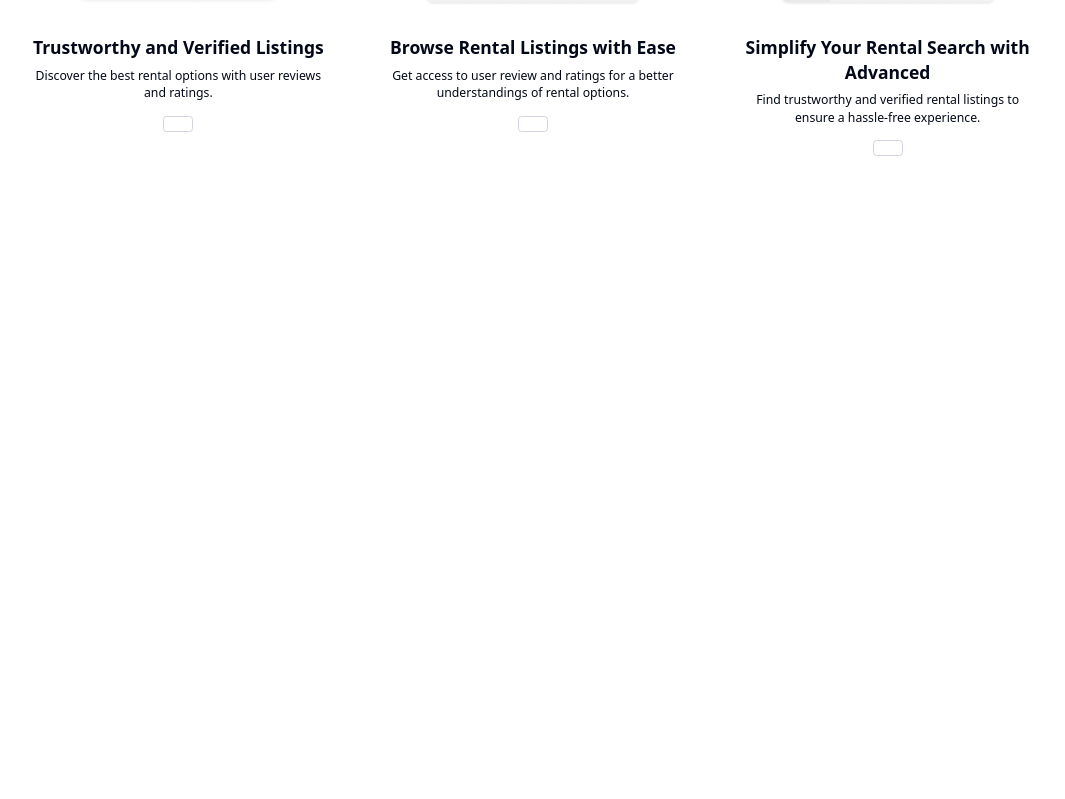
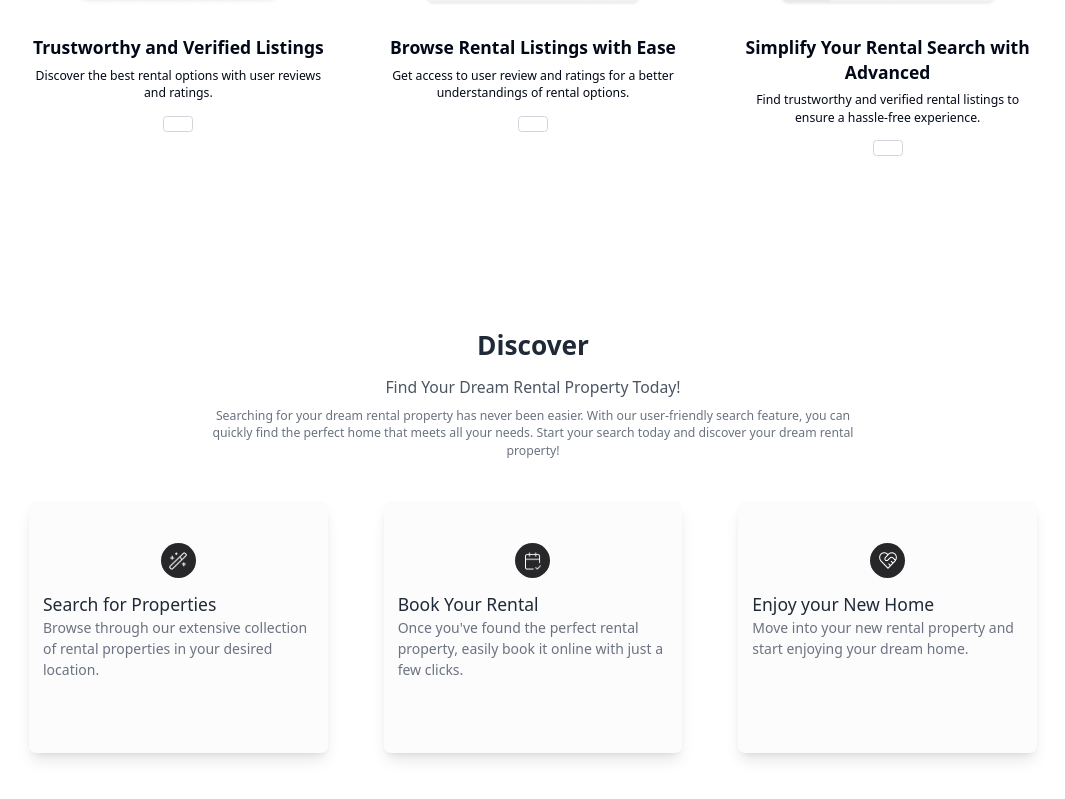
Before and after one commit to Gavesh99324/RentalApp, a Next.js app in the folder client/: page /landing in a window 1280 px wide. Shown: the part 1136-1935 px from the top of the page, without its empty margins (107-1172 px from the left). Before the commit the page ends 1381 px from the top, so only its background shows below. Built offline with nearby package versions, Linux system fonts and the light colour scheme; no server answers.

Commit message:
Created the Discover section

```diff
--- /dev/null
+++ b/client/src/app/(nondashboard)/landing/DiscoverSection.tsx
@@ -0,0 +1,102 @@
+"use client";
+
+import React from "react";
+import { motion } from "framer-motion";
+import Image from "next/image";
+import Link from "next/link";
+
+const containerVariants = {
+  hidden: { opacity: 0 },
+  visible: {
+    opacity: 1,
+    y: 0,
+    transition: {
+      staggerChildren: 0.2,
+    },
+  },
+};
+
+const itemVariants = {
+  hidden: { opacity: 0, y: 20 },
+  visible: { opacity: 1, y: 0 },
+};
+const DiscoverSection = () => {
+  return (
+    <motion.div
+      initial="hidden"
+      whileInView="visible"
+      viewport={{ once: true, amount: 0.8 }}
+      variants={containerVariants}
+      className="py-12 bg-white mb-16"
+    >
+      <div className="max-w-6xl xl:max-w-7xl mx-auto px-6 sm:px-8 lg:px-12 xl:px-16">
+        <motion.div variants={itemVariants} className="my-12 text-center">
+          <h2 className="text-3xl font-semibold leading-tight text-gray-800">
+            Discover
+          </h2>
+          <p className="mt-4 text-lg text-gray-600">
+            Find Your Dream Rental Property Today!
+          </p>
+          <p className="mt-2 text-gray-500 max-w-3xl mx-auto">
+            Searching for your dream rental property has never been easier. With
+            our user-friendly search feature, you can quickly find the perfect
+            home that meets all your needs. Start your search today and discover
+            your dream rental property!
+          </p>
+        </motion.div>
+        <div className="grid grid-cols-1 md:grid-cols-3 gap-8 lg:gap-12 xl:gap-16">
+          {[
+            {
+              imageSrc: "/landing-icon-wand.png",
+              title: "Search for Properties",
+              description:
+                "Browse through our extensive collection of rental properties in your desired location.",
+            },
+            {
+              imageSrc: "/landing-icon-calendar.png",
+              title: "Book Your Rental",
+              description:
+                "Once you've found the perfect rental property, easily book it online with just a few clicks.",
+            },
+            {
+              imageSrc: "/landing-icon-heart.png",
+              title: "Enjoy your New Home",
+              description:
+                "Move into your new rental property and start enjoying your dream home.",
+            },
+          ].map((card, index) => (
+            <motion.div key={index} variants={itemVariants}>
+              <DiscoverCard {...card} />
+            </motion.div>
+          ))}
+        </div>
+      </div>
+    </motion.div>
+  );
+};
+
+const DiscoverCard = ({
+  imageSrc,
+  title,
+  description,
+}: {
+  imageSrc: string;
+  title: string;
+  description: string;
+}) => (
+  <div className="px-4 py-12 shadow-lg rounded-lg bg-primary-50 md:h-72">
+    <div className="bg-primary-700 p-[0.6rem] rounded-full mb-4 h-10 w-10 mx-auto">
+      <Image
+        src={imageSrc}
+        width={30}
+        height={30}
+        className="w-full h-full object-contain"
+        alt={title}
+      />
+    </div>
+    <h3 className="mt-4 text-xl font-medium text-gray-800">{title}</h3>
+    <p className="mb-4 text-base text-gray-500">{description}</p>
+  </div>
+);
+
+export default DiscoverSection;
--- a/client/src/app/(nondashboard)/landing/page.tsx
+++ b/client/src/app/(nondashboard)/landing/page.tsx
@@ -1,12 +1,14 @@
 import React from 'react'
 import HeroSection from './HeroSection'
 import FeaturesSection from './FeaturesSection'
+import DiscoverSection from './DiscoverSection'
 
 const Landing = () => {
   return (
     <div>
       <HeroSection />
       <FeaturesSection />
+      <DiscoverSection />
     </div>
   )
 }
```
